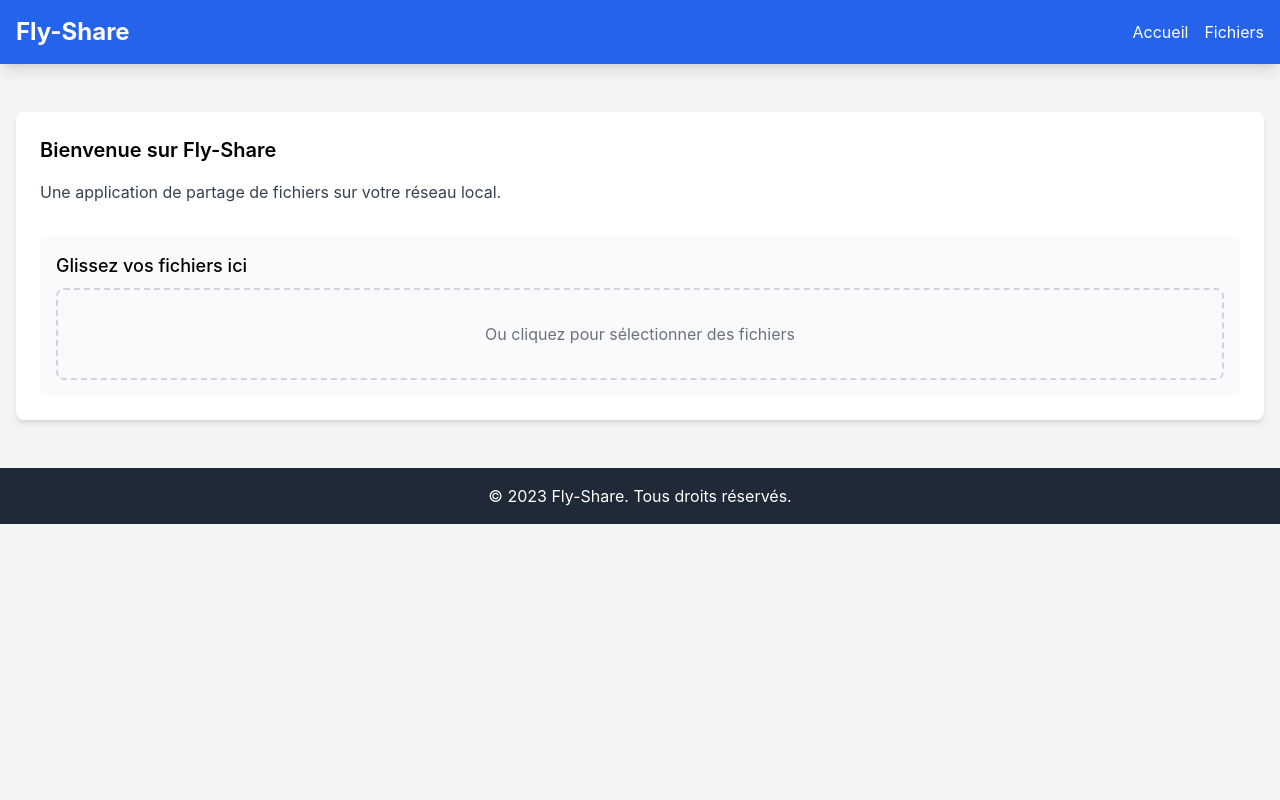
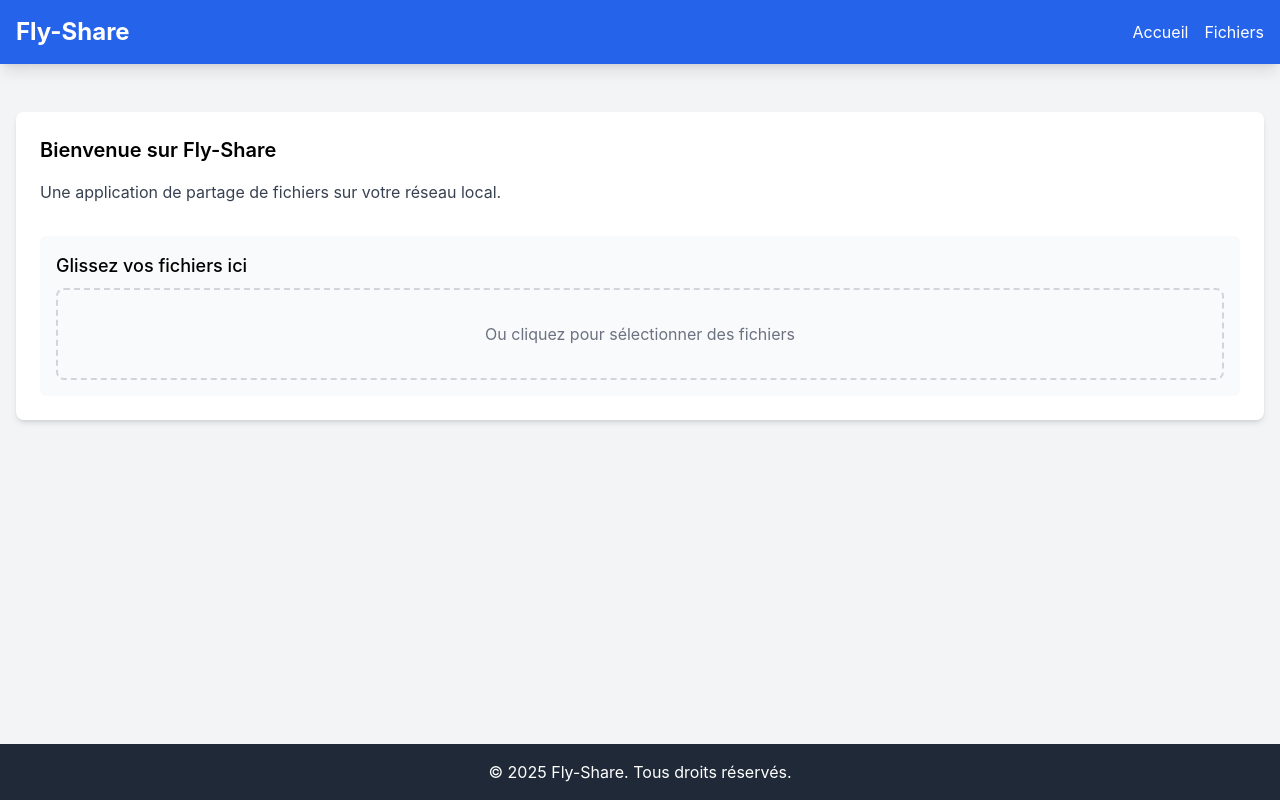
Before and after one commit to devjiel/fly-share, a React (Create React App) app in the folder frontend/: page / in a window 1280 px wide. Built offline with nearby package versions, Linux system fonts and the light colour scheme.

Commit message:
set footer to page bottom. install dev depencies

```diff
--- a/frontend/src/App.tsx
+++ b/frontend/src/App.tsx
@@ -2,7 +2,7 @@ import './App.css';
 
 function App() {
   return (
-    <div className="min-h-screen bg-gray-100">
+    <div className="flex flex-col min-h-screen bg-gray-100">
       <header className="bg-blue-600 shadow-lg p-4">
         <div className="container mx-auto flex items-center justify-between">
           <h1 className="text-2xl font-bold text-white">Fly-Share</h1>
@@ -15,7 +15,7 @@ function App() {
         </div>
       </header>
 
-      <main className="container mx-auto p-4 mt-8">
+      <main className="container mx-auto p-4 mt-8 flex-grow">
         <div className="bg-white rounded-lg shadow-md p-6">
           <h2 className="text-xl font-semibold mb-4">Bienvenue sur Fly-Share</h2>
           <p className="text-gray-700">
@@ -31,9 +31,9 @@ function App() {
         </div>
       </main>
 
-      <footer className="bg-gray-800 text-white p-4 mt-8">
+      <footer className="bg-gray-800 text-white p-4 mt-auto">
         <div className="container mx-auto text-center">
-          <p>© 2023 Fly-Share. Tous droits réservés.</p>
+          <p>© 2025 Fly-Share. Tous droits réservés.</p>
         </div>
       </footer>
     </div>
```
Also changed, not shown: 1 other file (tests, documents, lock files or other folders).
